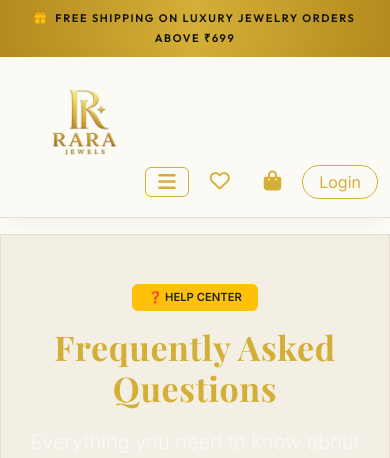
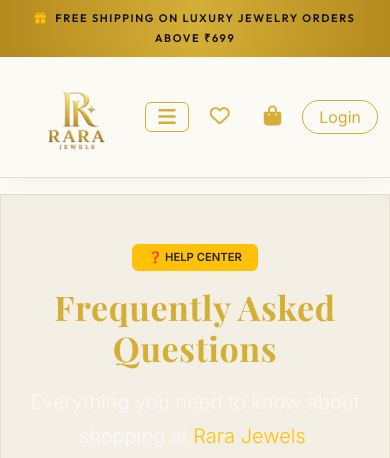
Before and after one commit to jaykhandla487-sudo/RARAJEWELS.COM, a Django app: page /faq/ in a window 390 px wide. Shown: the top 458 px of the page. Run offline with Django 5.2, Linux system fonts and the light colour scheme; data comes from the database, SQL or seed files in the repository; some web fonts are replaced.

Commit message:
Fix mobile navbar logo alignment

```diff
--- a/static/css/style.css
+++ b/static/css/style.css
@@ -710,7 +710,7 @@ textarea.form-control {
     width: 100%;
     height: 100%;
     object-fit: cover;
-    opacity: .90;
+    opacity: .95;
     transition: transform .8s ease;
 }
 
@@ -1840,47 +1840,34 @@ a:focus-visible {
 
 }
 
-/* ===========================
-   MOBILE NAVBAR LOGO FIX
-=========================== */
+/* ===== Mobile Navbar Logo Fix ===== */
 
 @media (max-width:768px) {
 
-    .luxury-navbar .container,
-    .navbar .container {
-
-        min-height: 90px;
-
+    .luxury-navbar {
+        padding: 12px 0;
+    }
+
+    .luxury-navbar .container {
         display: flex;
-
         align-items: center;
-
+        justify-content: space-between;
     }
 
     .navbar-brand {
-
         display: flex;
-
         align-items: center;
-
         justify-content: center;
-
         padding: 0;
-
         margin: 0;
-
+        line-height: 1;
     }
 
     .navbar-logo {
-
-        width: 135px !important;
-
+        width: 120px !important;
         height: auto !important;
-
         display: block;
-
-        margin: 0 auto;
-
+        margin: 0;
     }
 
 }
```
